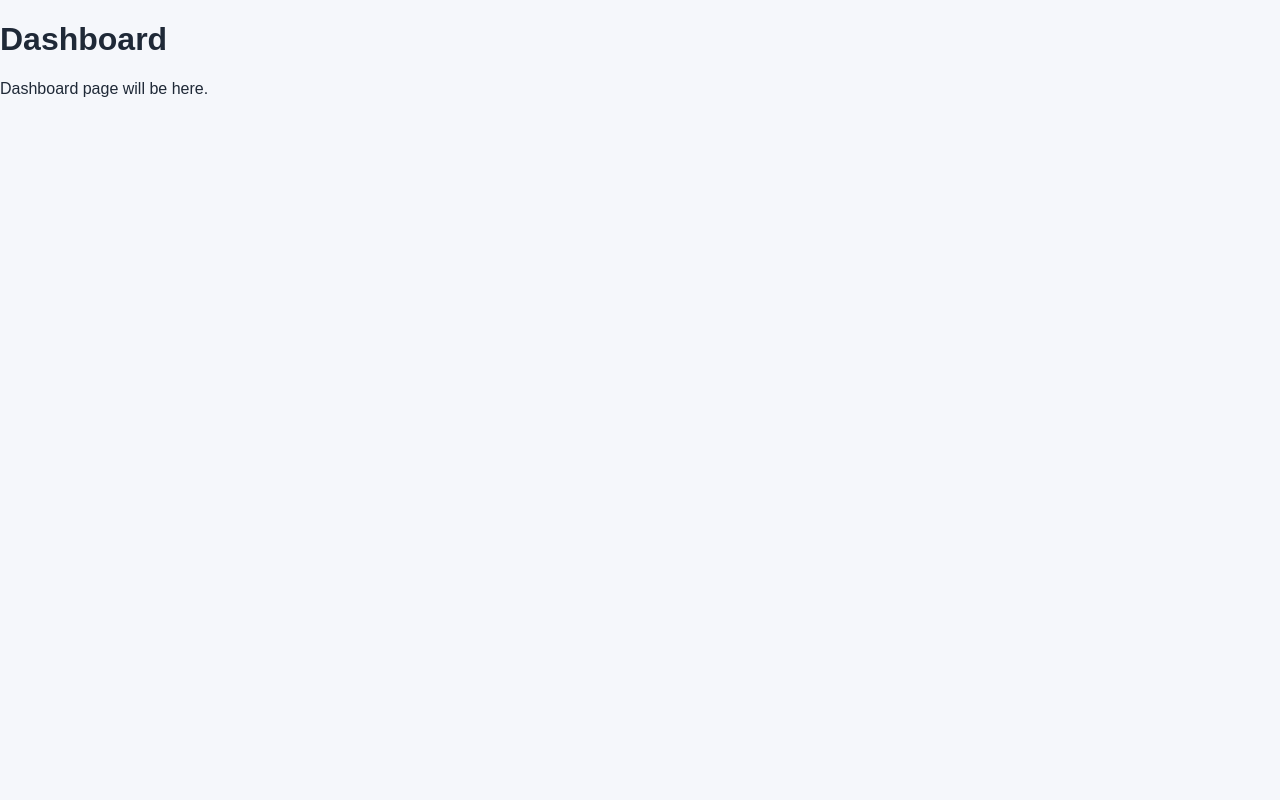
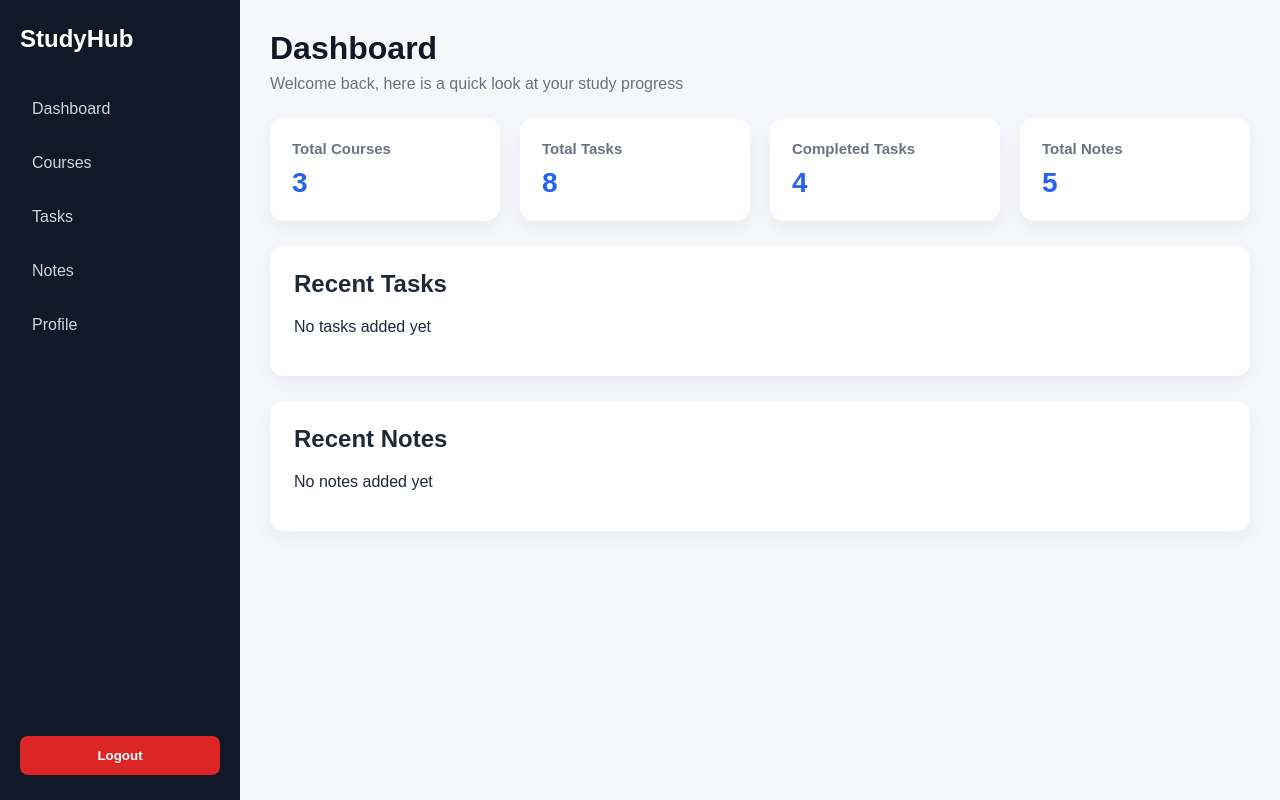
Before and after one commit to ayham-dot-jordan/project, a React (Vite) app in the folder client/: page /dashboard in a window 1280 px wide. Built offline with nearby package versions, Linux system fonts and the light colour scheme.

Commit message:
Add dashboard layout and sidebar

```diff
--- /dev/null
+++ b/client/src/components/DashboardLayout.jsx
@@ -0,0 +1,15 @@
+import Sidebar from "./Sidebar"
+
+function DashboardLayout({ children }) {
+  return (
+    <div className="dashboard-layout">
+      <Sidebar />
+
+      <main className="dashboard-main">
+        {children}
+      </main>
+    </div>
+  )
+}
+
+export default DashboardLayout
--- /dev/null
+++ b/client/src/components/Sidebar.jsx
@@ -0,0 +1,30 @@
+import { Link, useNavigate } from "react-router-dom"
+
+function Sidebar() {
+  const navigate = useNavigate()
+
+  const handleLogout = () => {
+    localStorage.removeItem("token")
+    navigate("/login")
+  }
+
+  return (
+    <div className="sidebar">
+      <h2 className="sidebar-logo">StudyHub</h2>
+
+      <div className="sidebar-links">
+        <Link to="/dashboard">Dashboard</Link>
+        <Link to="/courses">Courses</Link>
+        <Link to="/tasks">Tasks</Link>
+        <Link to="/notes">Notes</Link>
+        <Link to="/profile">Profile</Link>
+      </div>
+
+      <button onClick={handleLogout} className="logout-button">
+        Logout
+      </button>
+    </div>
+  )
+}
+
+export default Sidebar
--- a/client/src/index.css
+++ b/client/src/index.css
@@ -255,3 +255,128 @@ a {
   color: #2563eb;
   font-weight: bold;
 }
+
+.dashboard-layout {
+  min-height: 100vh;
+  display: flex;
+  background-color: #f5f7fb;
+}
+
+.sidebar {
+  width: 240px;
+  background-color: #111827;
+  color: white;
+  padding: 25px 20px;
+  display: flex;
+  flex-direction: column;
+}
+
+.sidebar-logo {
+  color: white;
+  margin: 0 0 35px;
+  font-size: 24px;
+}
+
+.sidebar-links {
+  display: flex;
+  flex-direction: column;
+  gap: 12px;
+  flex: 1;
+}
+
+.sidebar-links a {
+  color: #d1d5db;
+  padding: 12px;
+  border-radius: 8px;
+}
+
+.sidebar-links a:hover {
+  background-color: #1f2937;
+  color: white;
+}
+
+.logout-button {
+  border: none;
+  padding: 12px;
+  background-color: #dc2626;
+  color: white;
+  border-radius: 8px;
+  cursor: pointer;
+  font-weight: bold;
+}
+
+.logout-button:hover {
+  background-color: #b91c1c;
+}
+
+.dashboard-main {
+  flex: 1;
+  padding: 30px;
+}
+
+.page-header {
+  margin-bottom: 25px;
+}
+
+.page-header h1 {
+  margin: 0 0 8px;
+  color: #111827;
+}
+
+.page-header p {
+  margin: 0;
+  color: #6b7280;
+}
+
+.stats-grid {
+  display: grid;
+  grid-template-columns: repeat(4, 1fr);
+  gap: 20px;
+  margin-top: 25px;
+}
+
+.stat-card {
+  background: white;
+  padding: 22px;
+  border-radius: 14px;
+  box-shadow: 0 8px 20px rgba(0, 0, 0, 0.05);
+}
+
+.stat-card h3 {
+  margin: 0 0 10px;
+  color: #6b7280;
+  font-size: 15px;
+}
+
+.stat-card p {
+  margin: 0;
+  font-size: 28px;
+  font-weight: bold;
+  color: #2563eb;
+}
+
+.content-card {
+  margin-top: 25px;
+  background: white;
+  padding: 24px;
+  border-radius: 14px;
+  box-shadow: 0 8px 20px rgba(0, 0, 0, 0.05);
+}
+
+.content-card h2 {
+  margin-top: 0;
+}
+
+@media (max-width: 768px) {
+  .dashboard-layout {
+    flex-direction: column;
+  }
+
+  .sidebar {
+    width: 100%;
+  }
+
+  .stats-grid {
+    grid-template-columns: 1fr;
+  }
+}
--- a/client/src/pages/Dashboard.jsx
+++ b/client/src/pages/Dashboard.jsx
@@ -1,10 +1,46 @@
+import DashboardLayout from "../components/DashboardLayout"
+
 function Dashboard() {
   return (
-    <div>
-      <h1>Dashboard</h1>
-      <p>Dashboard page will be here.</p>
-    </div>
-  );
+    <DashboardLayout>
+      <div className="page-header">
+        <h1>Dashboard</h1>
+        <p>Welcome back, here is a quick look at your study progress</p>
+      </div>
+
+      <div className="stats-grid">
+        <div className="stat-card">
+          <h3>Total Courses</h3>
+          <p>3</p>
+        </div>
+
+        <div className="stat-card">
+          <h3>Total Tasks</h3>
+          <p>8</p>
+        </div>
+
+        <div className="stat-card">
+          <h3>Completed Tasks</h3>
+          <p>4</p>
+        </div>
+
+        <div className="stat-card">
+          <h3>Total Notes</h3>
+          <p>5</p>
+        </div>
+      </div>
+
+      <div className="content-card">
+        <h2>Recent Tasks</h2>
+        <p>No tasks added yet</p>
+      </div>
+
+      <div className="content-card">
+        <h2>Recent Notes</h2>
+        <p><p>No notes added yet</p></p>
+      </div>
+    </DashboardLayout>
+  )
 }
 
-export default Dashboard;
+export default Dashboard
```
